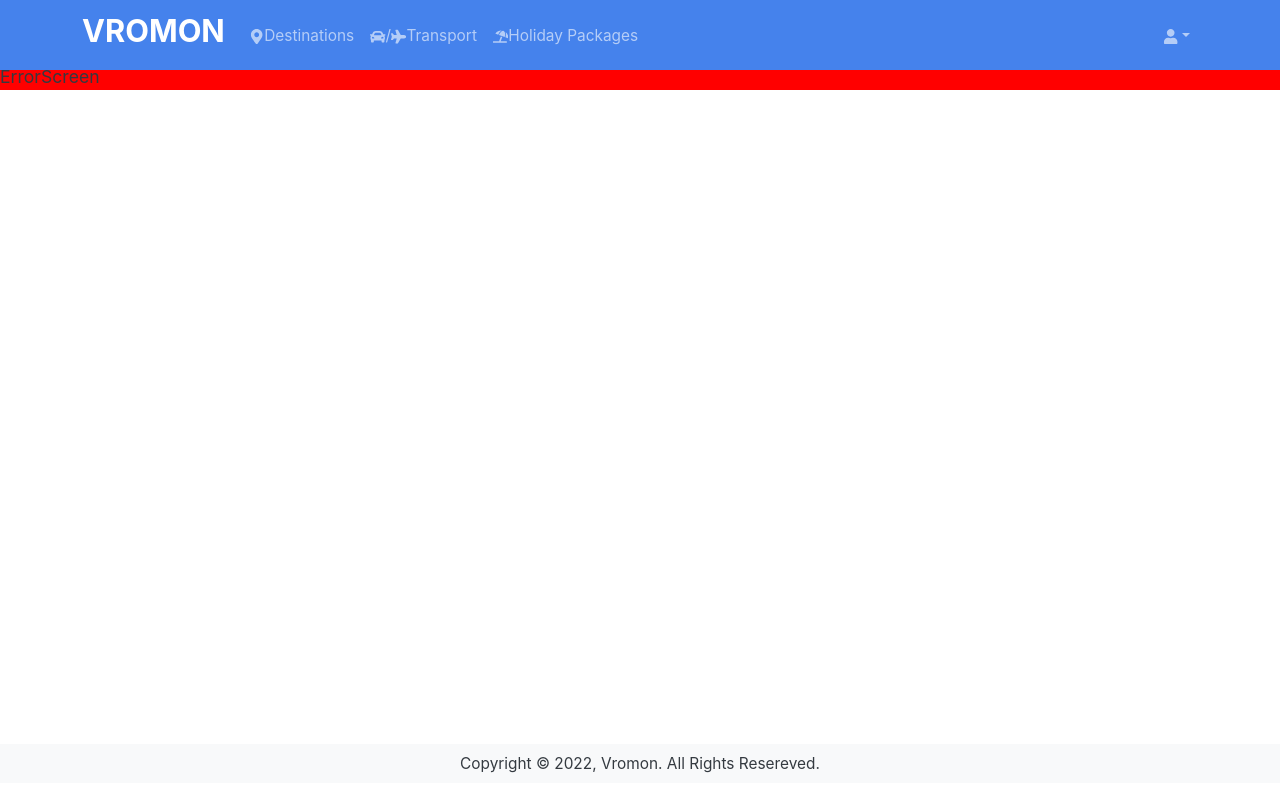
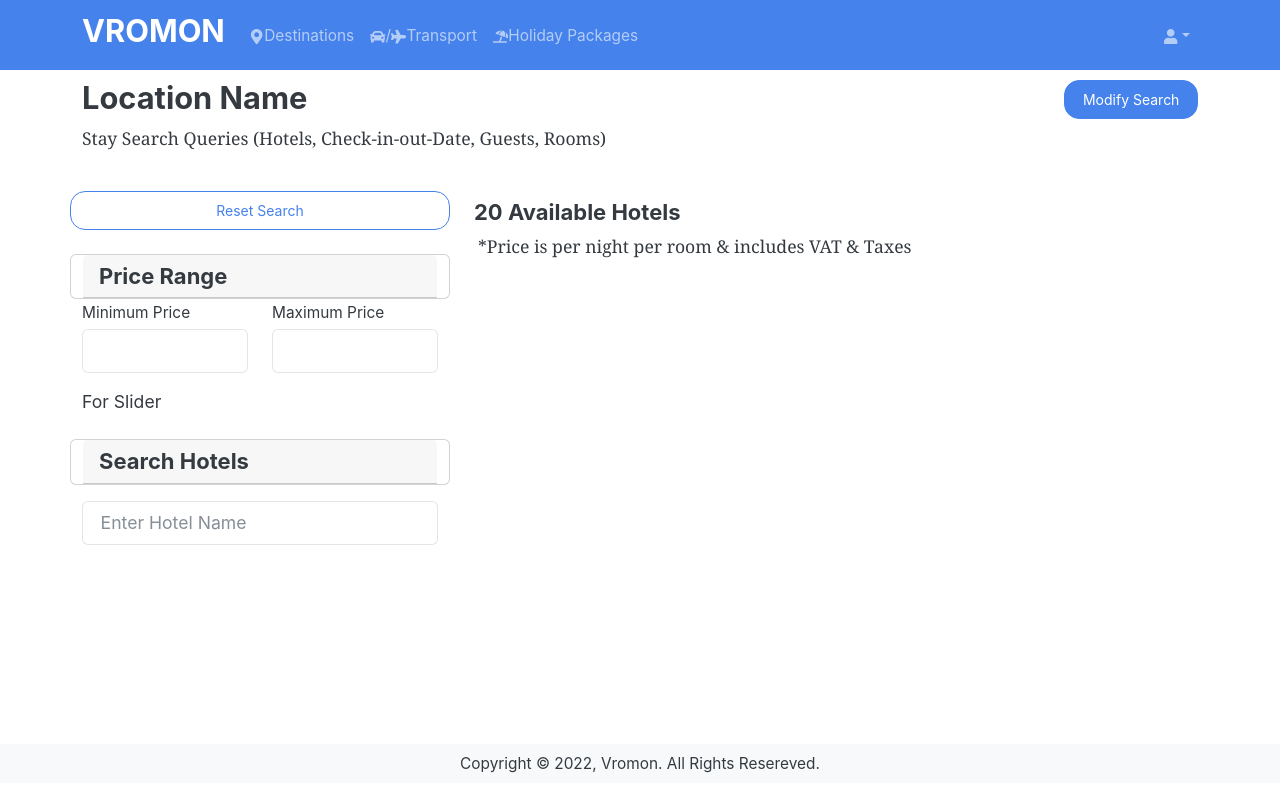
Before and after one commit to TangoRomeo80/Vromon, a React (Create React App) app in the folder frontend/: page /staysSearch in a window 1280 px wide. Built offline with nearby package versions, Linux system fonts and the light colour scheme.

Commit message:
Stays Search Screen Modified

```diff
--- a/frontend/src/App.js
+++ b/frontend/src/App.js
@@ -14,6 +14,7 @@ import ErrorScreen from './screens/ErrorScreen'
 import TestScreen from './screens/TestScreen'
 import TestNavbar from './screens/TestNavbar'
 import DestinationSearchScreen from './screens/DestinationSearchScreen'
+import StaysSearchScreen from './screens/StaysSearchScreen'
 
 const App = () => {
   return (
@@ -30,6 +31,7 @@ const App = () => {
             <Route path='/touristInfo' element={<TouristInfoScreen />} />
             <Route path='/tourSearch' element={<GuidedTourSearchScreen />} />
             <Route path='/destinationSearch' element={<DestinationSearchScreen />}/>
+            <Route path='/staysSearch' element={<StaysSearchScreen />} />
             <Route
               path='/businessOwnerInfo'
               element={<BusinessOwnerInfoScreen />}
--- /dev/null
+++ b/frontend/src/screens/StaysSearchScreen.js
@@ -0,0 +1,98 @@
+import React, { useState, useEffect } from "react";
+import { Link } from "react-router-dom";
+import { Row, Col, Container, Card, Form } from "react-bootstrap";
+
+const StaysSearchScreen = () => {
+    const [maxPrice, setMaxPrice] = useState('')
+    const [minPrice, setMinPrice] = useState('')
+    const [searchHotel, setSearchHotel] = useState('')
+  return (
+    <Container>
+      <Row className="mb-2 pt-3">
+        <Col lg={6} md={6} sm={6}>
+          <Card.Text as="h3">Location Name</Card.Text>
+          <Card.Text>
+            Stay Search Queries (Hotels, Check-in-out-Date, Guests, Rooms)
+          </Card.Text>
+        </Col>
+        <Col lg={6} md={6} sm={6} className="d-flex justify-content-end">
+          <Link to="" className="btn btn-primary mb-5">
+            Modify Search
+          </Link>
+        </Col>
+      </Row>
+
+      <Row>
+        {/* Left Column */}
+        <Col xs={12} md={4} xl={4}>
+          <Row className="my-3">
+            <Link to="" className="btn btn-outline-primary">
+              Reset Search
+            </Link>
+          </Row>
+
+          <Row className='my-4'>
+            <Card>
+              <Card.Header as='h5'>Price Range</Card.Header>
+            </Card>
+
+            <Col sm={6} md={3} lg={6}>
+              <Form.Group className='mb-3' controlId=''>
+                <Form.Label className='small mb-1'>Minimum Price</Form.Label>
+                <Form.Control
+                  type='text'
+                  value={minPrice}
+                  onChange={(e) => setMinPrice(e.target.value)}
+                ></Form.Control>
+              </Form.Group>
+            </Col>
+            <Col sm={6} md={3} lg={6}>
+              <Form.Group className='mb-3' controlId=''>
+                <Form.Label className='small mb-1'>Maximum Price</Form.Label>
+                <Form.Control
+                  type='text'
+                  value={maxPrice}
+                  onChange={(e) => setMaxPrice(e.target.value)}
+                ></Form.Control>
+              </Form.Group>
+            </Col>
+            <Col>For Slider</Col>
+          </Row>
+
+          {/* Row For Hotel Search */}
+          <Row className='my-4'>
+            <Card>
+              <Card.Header as='h5'>Search Hotels</Card.Header>
+            </Card>
+
+            <Col className='mt-3'>
+              <Form.Group className='mb-3' controlId=''>
+                <Form.Control
+                  type='text'
+                  placeholder='Enter Hotel Name'
+                  value={searchHotel}
+                  onChange={(e) => setSearchHotel(e.target.value)}
+                ></Form.Control>
+              </Form.Group>
+            </Col>
+          </Row>
+        </Col>
+
+
+        {/* Right Colomn/Package Images Card */}
+        <Col xs={12} md={8} xl={8}>
+        <Row className="my-4">
+            <Card.Header as='h5' className="mx-4">
+              20 Available Hotels
+            </Card.Header>
+            <Card.Text className='mx-3 mt-2'>
+              *Price is per night per room & includes VAT & Taxes
+            </Card.Text>
+          </Row>
+        </Col>
+      </Row>
+    </Container>
+  );
+};
+
+export default StaysSearchScreen;
```
